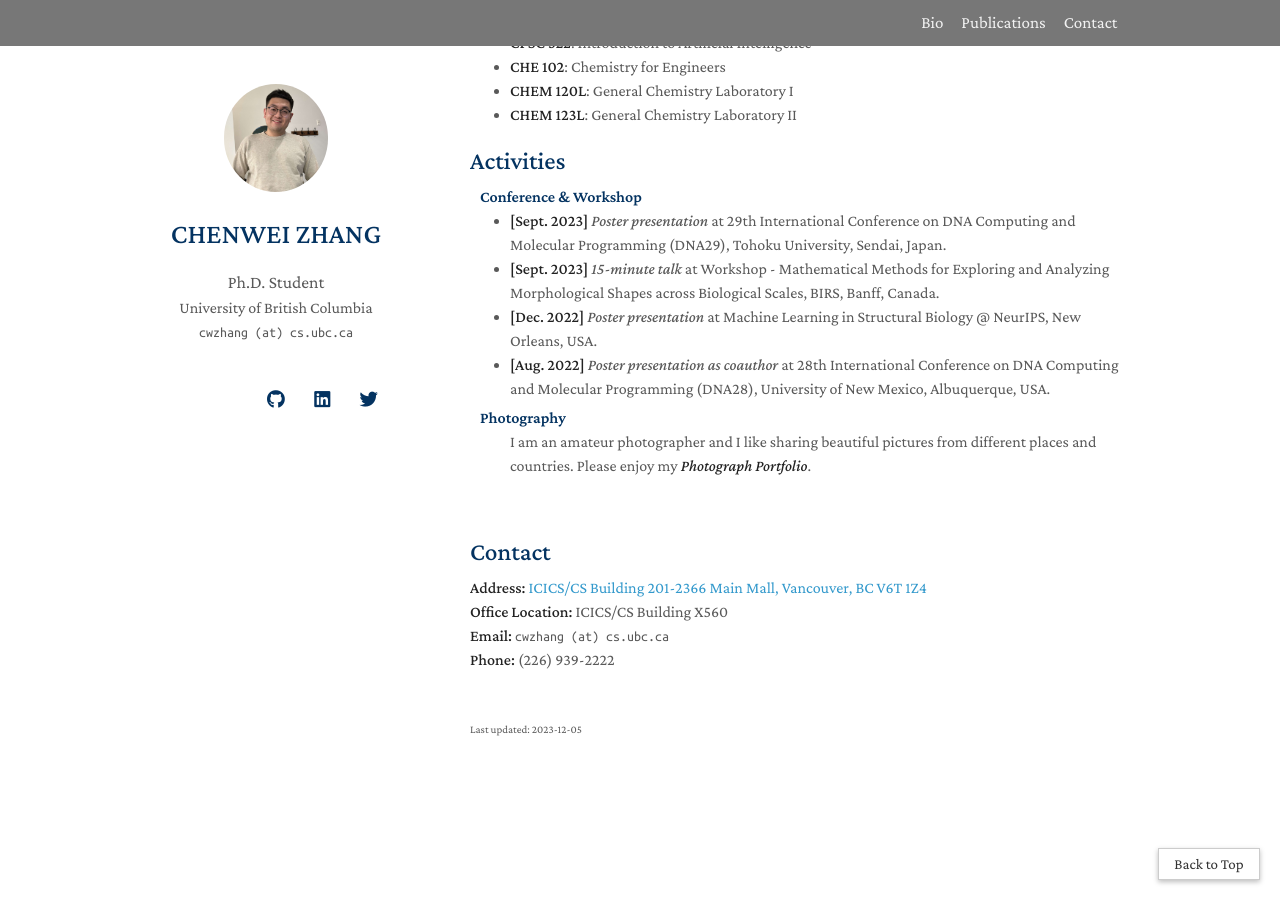
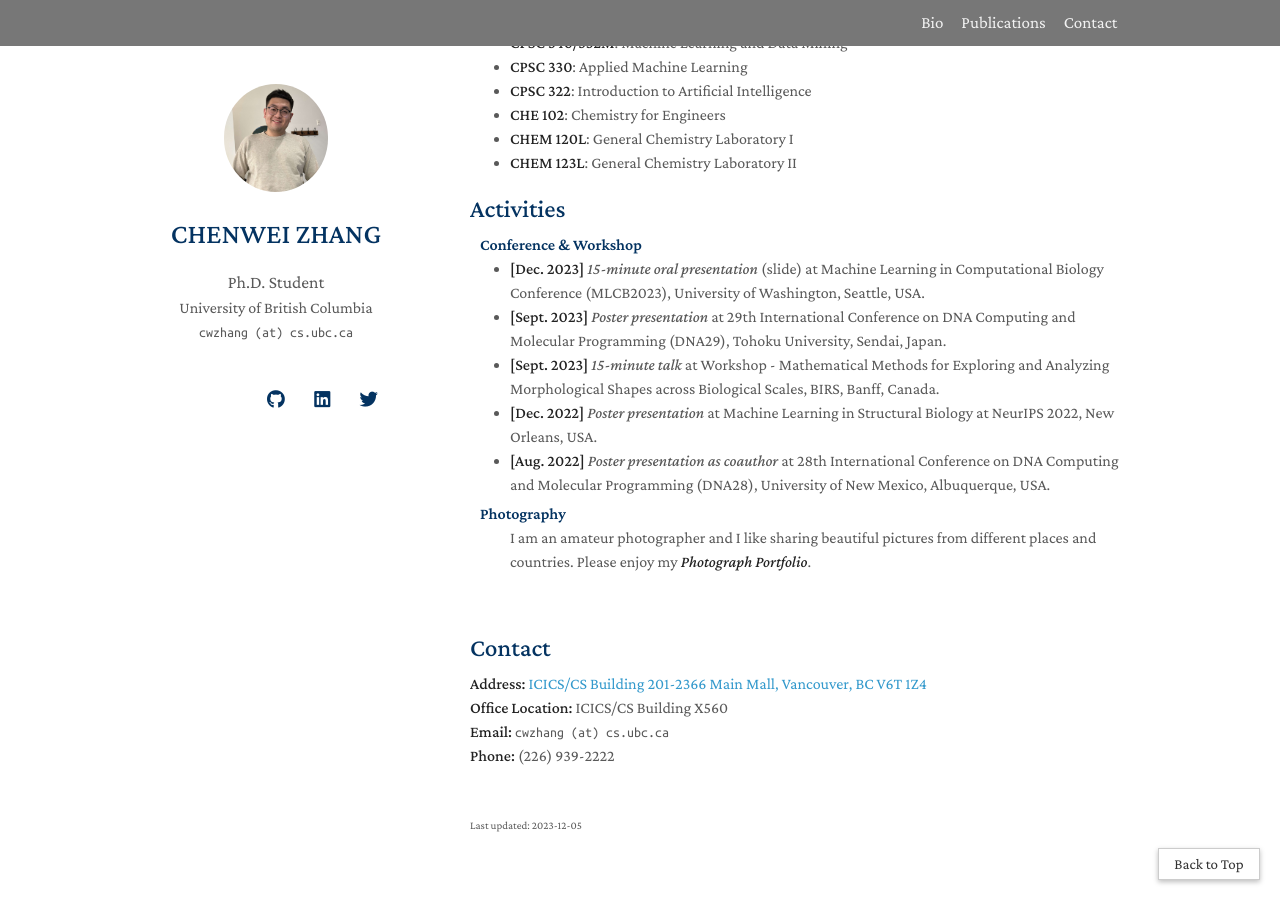
Before and after one commit to chenwei-zhang/chenwei-zhang.github.io, a Jekyll site: the page built from index.md, in a window 1280 px wide and 900 px high, scrolled down 2998 px. Built offline with Jekyll 4.4.1, drawn with Linux system fonts in a browser that asks for light colours; nearby versions of some CDN libraries; a style sheet for code colours, icons or effects is not loaded; our own code applies the rules of GitHub Pages for plain Markdown files; some of the changed text lies outside the part shown.

Commit message:
add news, activity

```diff
--- a/_includes/activity.md
+++ b/_includes/activity.md
@@ -4,9 +4,14 @@
 <h4 style="margin:0 10px 0;">Conference & Workshop</h4>
 
 <ul style="margin:0 0 5px;">
+  <li><strong>[Dec. 2023]</strong> <a href="https://www.youtube.com/watch?v=o60zLZdzewI"><autocolor><i>15-minute oral presentation</i></autocolor></a> <a href="../assets/files/MLCB-oral-ViDa-Chenwei.pdf"><autocolor>(slide)</autocolor></a> <a href="https://sites.google.com/cs.washington.edu/mlcb2023/"><autocolor>at Machine Learning in Computational Biology Conference (MLCB2023), University of Washington, Seattle, USA.</autocolor></a></li>
+
   <li><strong>[Sept. 2023]</strong> <a href="../assets/files/vida_DNA29_poster.pdf"><autocolor><i>Poster presentation</i></autocolor></a> <a href="https://dna29.org/"><autocolor>at 29th International Conference on DNA Computing and Molecular Programming (DNA29), Tohoku University, Sendai, Japan.</autocolor></a></li>
+
   <li><strong>[Sept. 2023]</strong> <a href="https://www.birs.ca/events/2023/5-day-workshops/23w5142/videos/watch/202309071601-Zhang.html"><autocolor><i>15-minute talk</i></autocolor></a> <a href="https://www.birs.ca/events/2023/5-day-workshops/23w5142"><autocolor>at Workshop - Mathematical Methods for Exploring and Analyzing Morphological Shapes across Biological Scales, BIRS, Banff, Canada.</autocolor></a></li>
-  <li><strong>[Dec. 2022]</strong> <a href="https://neurips.cc/media/PosterPDFs/NeurIPS%202022/59044.png?t=1669169245.3355224"><autocolor><i>Poster presentation</i></autocolor></a> <a href="https://www.mlsb.io/index_2022.html"><autocolor>at Machine Learning in Structural Biology @ NeurIPS, New Orleans, USA.</autocolor></a></li>
+
+  <li><strong>[Dec. 2022]</strong> <a href="https://neurips.cc/media/PosterPDFs/NeurIPS%202022/59044.png?t=1669169245.3355224"><autocolor><i>Poster presentation</i></autocolor></a> <a href="https://www.mlsb.io/index_2022.html"><autocolor>at Machine Learning in Structural Biology at NeurIPS 2022, New Orleans, USA.</autocolor></a></li>
+
   <li><strong>[Aug. 2022]</strong> <a href="../assets/files/move-update_DNA28_poster.pdf"><autocolor><i>Poster presentation as coauthor</i></autocolor></a> <a href="https://dna28.cs.unm.edu/"><autocolor>at 28th International Conference on DNA Computing and Molecular Programming (DNA28), University of New Mexico, Albuquerque, USA.</autocolor></a></li>
 </ul>
 
--- a/_includes/news.md
+++ b/_includes/news.md
@@ -1,6 +1,7 @@
 <h2 id="news" style="margin: 2px 0px 10px;">News</h2>
 
 - **[📌Pinned📌]** I made a [paper list](https://github.com/chenwei-zhang/Papers-atomic-model-building-in-CryoEM-maps) that collects different SOTA ML, DL or other advanced computational approaches for protein atomic model building.
+- **[📌Pinned📌]** I made a [python package](https://anaconda.org/ChenweiZhang/fast_dijkstra) to find a specified number of shortest paths (top K) in a weighted graph by Dijkstra's algorithm.
 - **[Nov. 2023]** 🗣️ I will give an oral presentation at [Machine Learning in Computational Biology](https://sites.google.com/cs.washington.edu/mlcb2023/) (MLSB 2023) conference in Seattle, US.
 - **[Nov. 2023]** 🎉 Our [paper](https://arxiv.org/abs/2311.03411) on visualizing hybridization trajectories with biophysics-informed deep graph embeddings is accepted to MLCB 2023, PMLR, selected as an oral presentation.
 - **[Oct. 2023]** 🎉 Our [paper](https://arxiv.org/abs/2311.00850) on partial alignment of density maps and rigid body fitting using unbalanced Gromov-Wasserstein divergence is accepted to MLSB, NeurIPS2022.
```
Also changed, not shown: index.md (+1 -1 lines), 1 other file.
